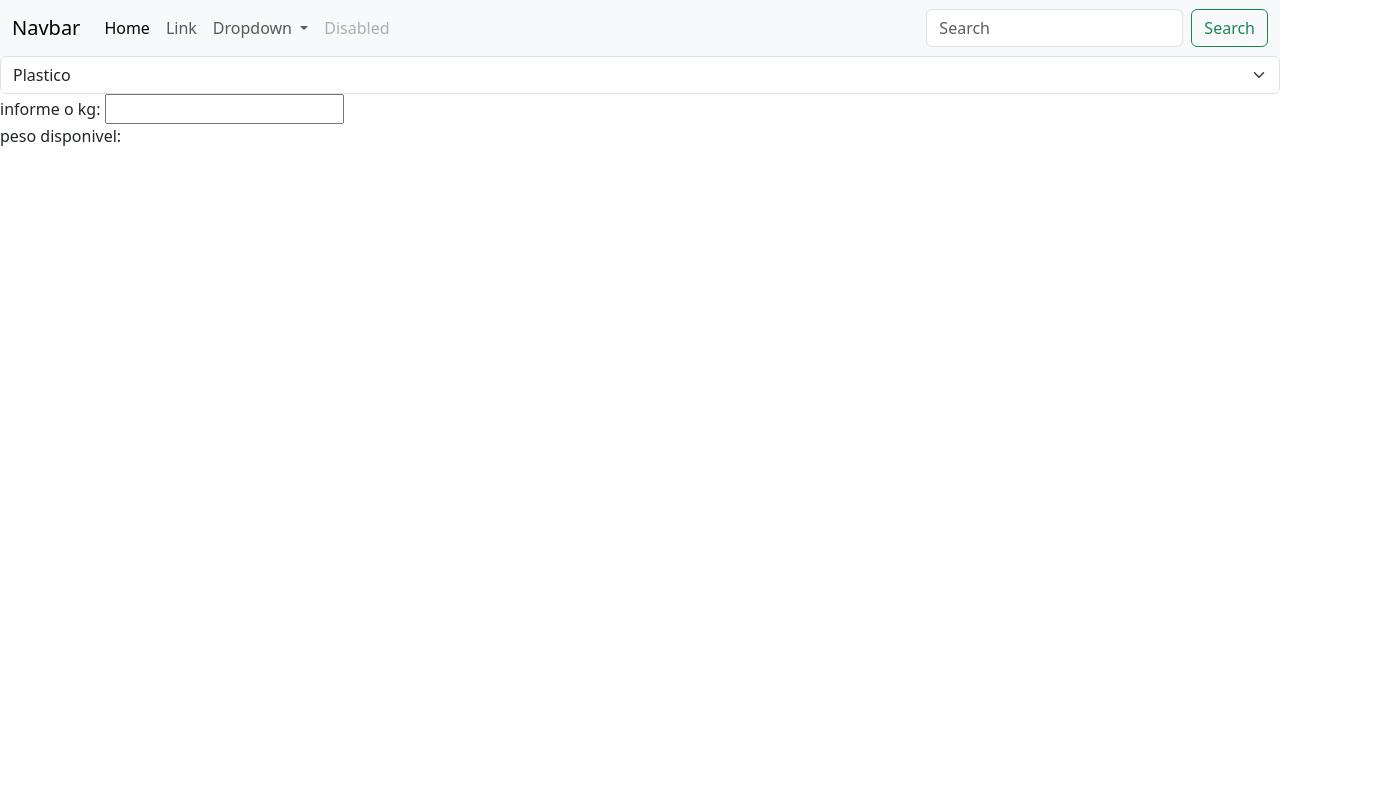
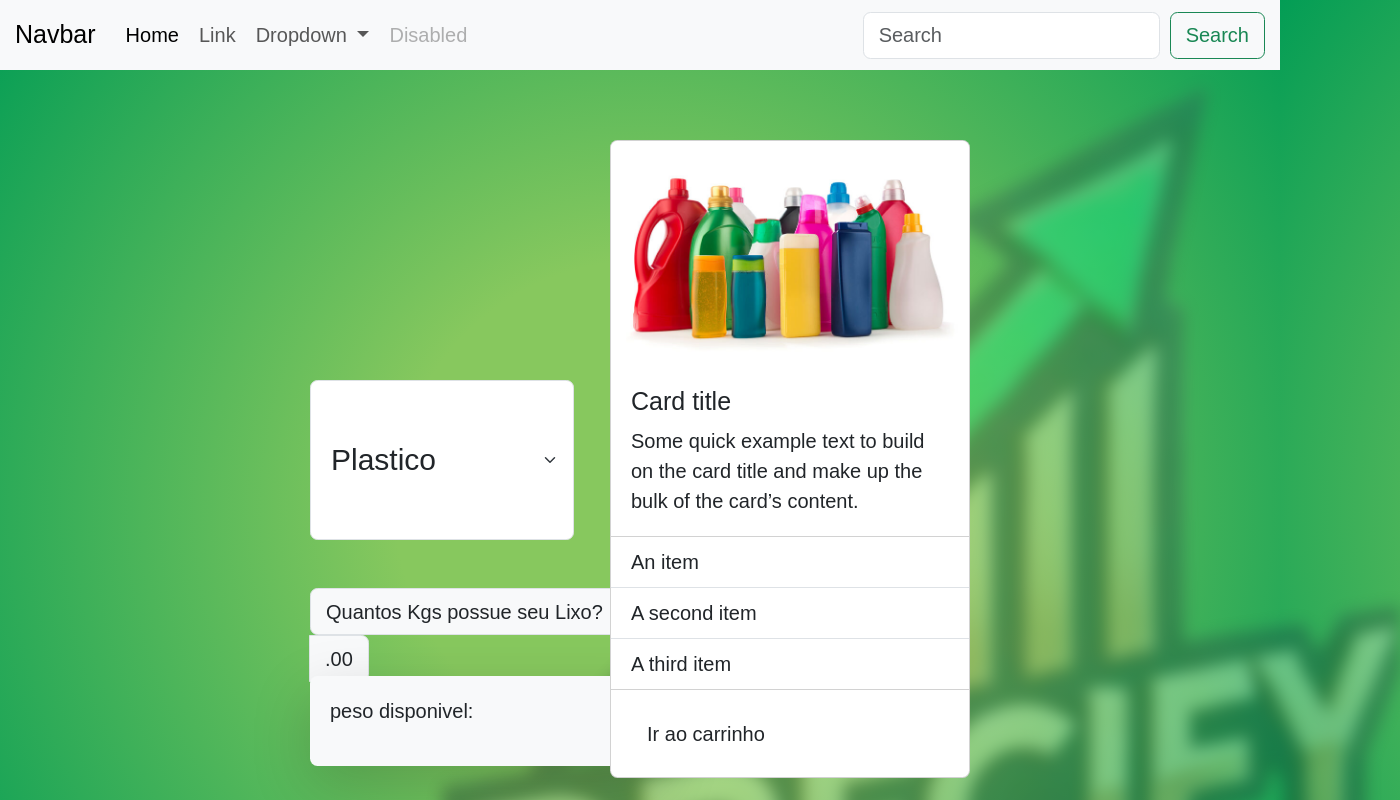
Before and after one commit to AlessandroFTunes/Crud-Pedido-PRECIFY, a plain HTML site: page scr/index.html in a window 1280 px wide. Shown: the top 800 px of the page, 1400 px wide, since content can reach past the window. Drawn offline with nearby package versions, Linux system fonts and the light colour scheme.

Commit message:
um pouco de desing

```diff
--- /dev/null
+++ b/scr/assets/css/style.css
@@ -0,0 +1,70 @@
+*{
+    margin: 0;
+    padding:0;
+    font-size: 20px;
+    font-family: Arial, Helvetica, sans-serif;
+}
+
+body{
+  background: radial-gradient(
+    circle,
+    #87C85E 30%,
+    #039D55 100%
+  );
+
+}
+
+main {
+  display: grid;
+  grid-template-columns: 2fr 3fr;
+  grid-template-rows: auto auto;
+  gap: 10px;
+  padding: 10px;
+  position: relative;
+  top:100px;
+
+}
+
+.Precify {
+    width: 1000px;
+    height: auto;
+    position: absolute;
+    z-index: -1;
+    opacity: 0.3; /* valor de 0 (invisível) a 1 (opaco) */
+    left: 400px;
+    top:-100px;
+    filter: blur(8px); /* Aplica o desfoque */
+}
+
+.form-select {
+  grid-column: 1; /* Primeira coluna */
+  grid-row: 1; /* Primeira linha */
+  font-size: 30px;
+  position: relative;
+  top: 10rem;
+  left:15rem;
+}
+
+.input-group {
+  grid-column: 1; /* Primeira coluna */
+  grid-row: 2; /* Segunda linha */
+    position: relative;
+    top: -12rem;
+    left:15rem;
+}
+
+
+.peso-disponivel { /*banco de horas*/
+  grid-column: 1; /* Segunda coluna */
+  grid-row: 3; /* Primeira linha */
+    position: relative;
+    top: -13.8rem;
+    left:15rem;
+}
+.card{
+    grid-column: 3; /* Segunda coluna */
+  grid-row: 1; /* Primeira linha */
+  position: relative;
+  right: 15rem;
+  top: -2rem;
+}
--- a/scr/index.html
+++ b/scr/index.html
@@ -7,6 +7,7 @@
     <!--bootstrap -->
     <link href="https://cdn.jsdelivr.net/npm/bootstrap@5.3.6/dist/css/bootstrap.min.css" rel="stylesheet" integrity="sha384-4Q6Gf2aSP4eDXB8Miphtr37CMZZQ5oXLH2yaXMJ2w8e2ZtHTl7GptT4jmndRuHDT" crossorigin="anonymous">
     <script src="https://cdn.jsdelivr.net/npm/bootstrap@5.3.6/dist/js/bootstrap.bundle.min.js" integrity="sha384-j1CDi7MgGQ12Z7Qab0qlWQ/Qqz24Gc6BM0thvEMVjHnfYGF0rmFCozFSxQBxwHKO" crossorigin="anonymous"></script>
+    <link rel="stylesheet" href="assets/css/style.css">
 
 </head>
 <body>
@@ -48,7 +49,9 @@
   </div>
 </nav>
 
-<select class="form-select" aria-label="Default select example">
+    <main>
+        <img src="assets/img/logo.png" alt="Precify" class="Precify">
+    <select class="form-select w-75 p-3 h-25 d-inline-block" aria-label="Default select example">
     <option value="1">Plastico</option>
     <option value="2">Metal</option>
     <option value="3">Papel</option>
@@ -58,10 +61,32 @@
 
 
 
-<div class="form" >
-  <label for="text">informe o kg:</label> <input type="text">
+    <div class="input-group mb-3">
+    <span class="input-group-text">Quantos Kgs possue seu Lixo?</span>
+    <input type="text" class="form-control" aria-label="Amount (to the nearest dollar)">
+    <span class="input-group-text">.00</span>
     </div>
-<div><p>peso disponivel:</p></div>
+
+    <div class="peso-disponivel shadow-lg p-3 mb-5 bg-body-tertiary rounded" ><p>peso disponivel:</p></div>
+
+    <div class="card" style="width: 18rem;">
+    <img src="assets/img/image.png" class="card-img-top" alt="...">
+        <div class="card-body">
+            <h5 class="card-title">Card title</h5>
+            <p class="card-text">Some quick example text to build on the card title and make up the bulk of the card’s content.</p>
+        </div>
+        <ul class="list-group list-group-flush">
+            <li class="list-group-item">An item</li>
+            <li class="list-group-item">A second item</li>
+            <li class="list-group-item">A third item</li>
+        </ul>
+        <div class="card-body">
+    <a href="http://"><button type="button" class="btn">Ir ao carrinho</button></a>
+        </div>
+
+    </div>
+    </main>
+
 
 </body>
 </html>
```
Also changed, not shown: scr/assets/img/image.png (added), scr/assets/img/logo.png (added). Lines whose indentation alone changed are shown as unchanged.
